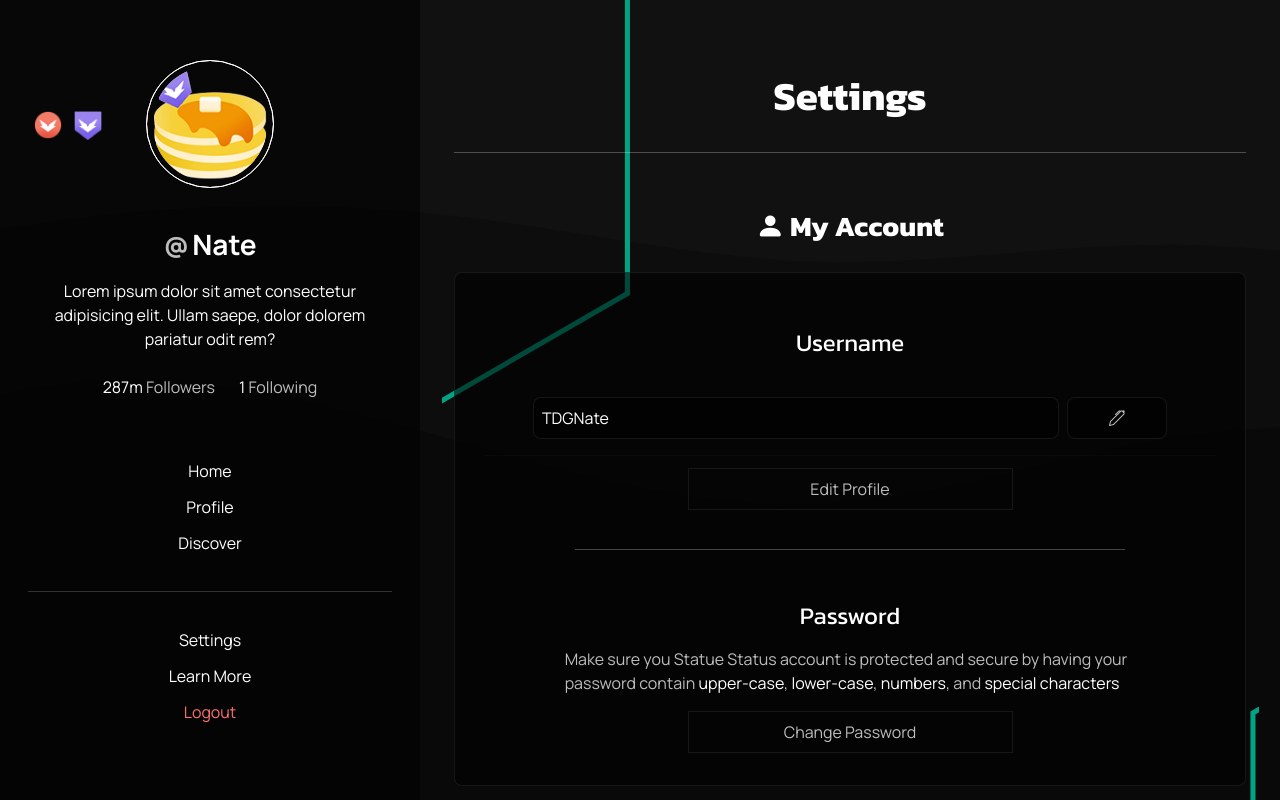
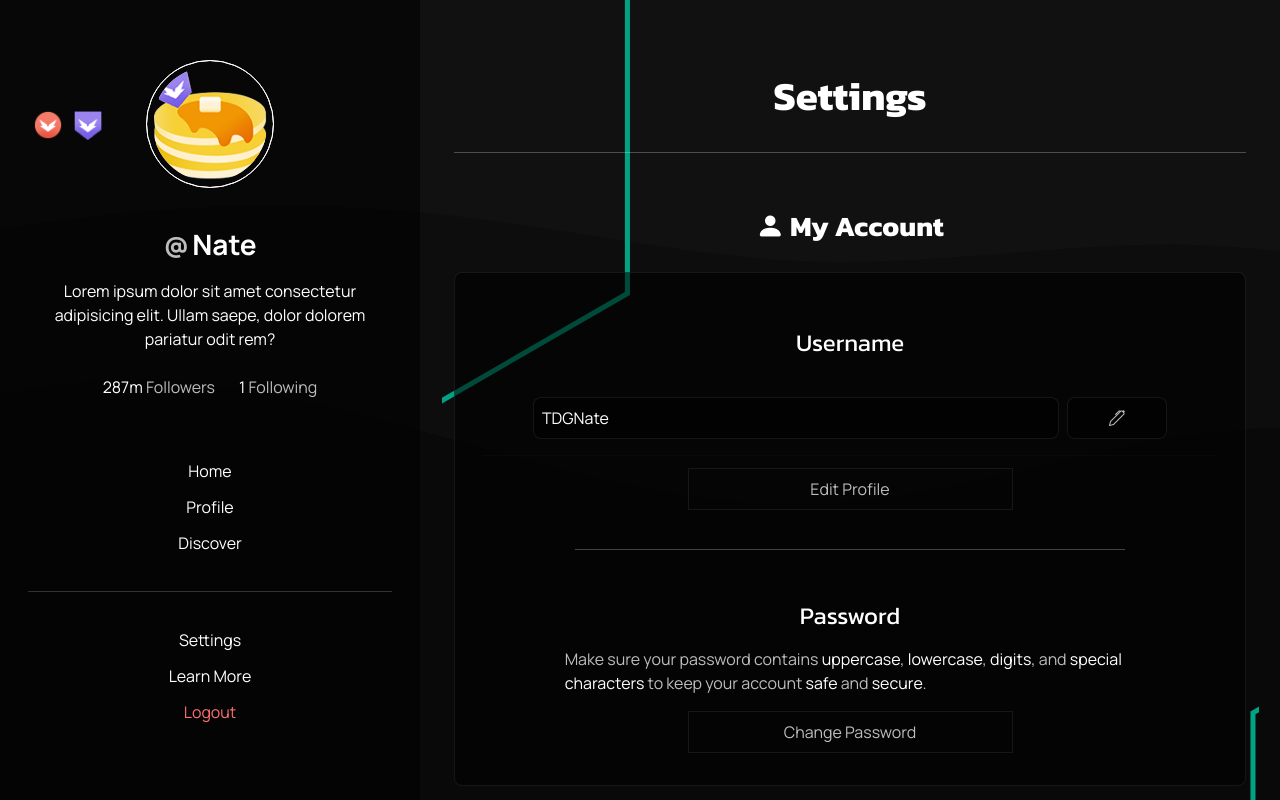
Before and after one commit to TDG-Org/Statue-Status, a React (Create React App) app in the folder client/: page /settings in a window 1280 px wide. Shown: the top 800 px of the page. Built offline with nearby package versions, Linux system fonts and the light colour scheme.

Commit message:
added emailjs and swal to settings component

```diff
--- a/client/src/pages/Settings/SettingsPage.jsx
+++ b/client/src/pages/Settings/SettingsPage.jsx
@@ -6,7 +6,18 @@ import "./SettingsPage.scss";
 // Link
 import { Link } from "react-router-dom";
 
+// Emailjs
+import emailjs from "@emailjs/browser";
+
+// Sweet Alert
+import swal from "sweetalert";
+
 const SettingsPage = () => {
+
+  const support = () => {
+    swal("Here's the title!", "...and here's the text!");
+  };
+
   return (
     <div className="SettingsPage page">
       <h1>Settings</h1>
@@ -46,7 +57,9 @@ const SettingsPage = () => {
           <div className="account-sect-pass">
               <h4>Password</h4>
 
-              <p className="settings-p">Make sure you Statue Status account is protected and secure by having your password contain <span className="pass-fff">upper-case</span>, <span className="pass-fff">lower-case</span>, <span className="pass-fff">numbers</span>, and <span className="pass-fff">special characters</span> </p>
+              <p className="settings-p">
+                Make sure your password contains <span className="pass-fff">uppercase</span>, <span className="pass-fff">lowercase</span>, <span className="pass-fff">digits</span>, and <span className="pass-fff">special characters</span> to keep your account <span className="pass-fff">safe</span> and <span className="pass-fff">secure</span>.
+              </p>
 
             <button className="change-password-btn">Change Password</button>
           </div>
@@ -84,7 +97,7 @@ const SettingsPage = () => {
 
               <div className="report-bug-btns">
               <button className="report-bug-btn">Report Bug</button>
-              <button className="support-btn">Support</button>
+              <button className="support-btn" onClick={support}>Support</button>
               </div>
 
             </div>
```
